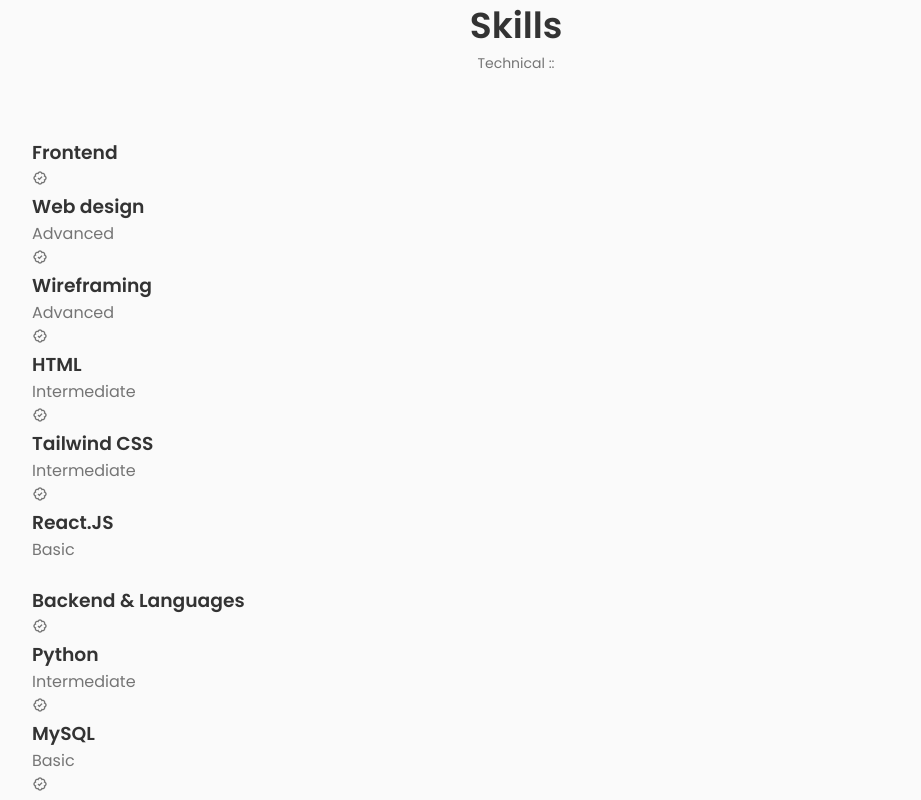
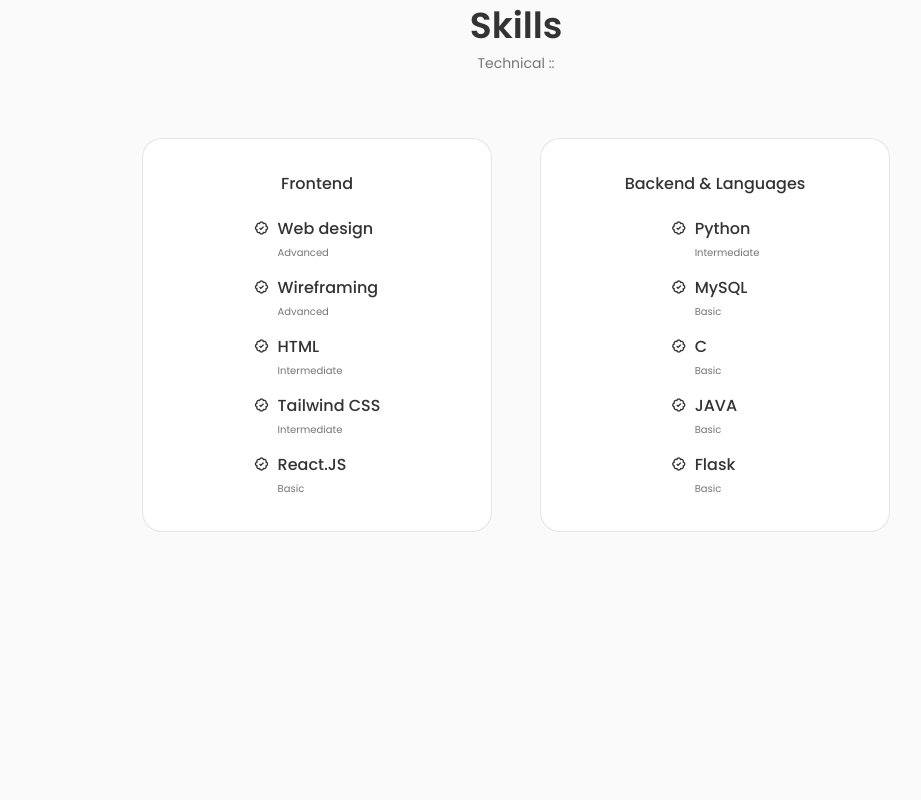
Before and after one commit to abhiiii05/Portfolio, a React (Create React App) app in the folder portfolio/: page / in a window 1280 px wide. Shown: the part 1820-2620 px from the top of the page, without its empty margins (124-1045 px from the left). After the commit the page ends 2384 px from the top, so only its background shows below. Built offline with nearby package versions, Linux system fonts and the light colour scheme.

Commit message:
skills madness done...on to qualification madness

```diff
--- a/portfolio/src/components/skills/skills.css
+++ b/portfolio/src/components/skills/skills.css
@@ -0,0 +1,81 @@
+.skills__container{
+    grid-template-columns: repeat(2, 350px);
+    column-gap: 3rem;
+    justify-content: center;
+}
+
+.skills__content{
+    background-color: var(--container-color);
+    border: 1px solid rgba(0, 0, 0, 0.1);
+    padding: 2rem 4rem;
+    border-radius: 1.25rem;
+}
+
+.skills__title{
+    font-size:var(--normal-font-size) ;
+    font-weight: var(--font-medium);
+    text-align: center;
+    margin-bottom: var(--mb-1-5);
+}
+
+
+.skills__box{
+    display: flex;
+    justify-content: center;
+    column-gap: 2.5rem;
+}
+
+.skills__group{
+    display: grid;
+    align-items: flex-start;
+    row-gap: 1rem;
+}
+
+.skills__data{
+    display: flex;
+    column-gap: 0.5rem;
+}
+
+.skills .bx-badge-check{
+    font-size: 1rem;
+    color: var(--title-color);
+}
+
+.skills__name{
+    font-size: var(--normal-font-size);
+    font-weight: var(--font-medium);
+    line-height: 18px;
+}
+
+.skills__level{
+    font-size: var(--tiny-font-size) ;
+}
+
+@media screen and (max-width: 992px){
+    .skills__container{
+        grid-template-columns: max-content ;
+        row-gap: 2rem;
+    }
+}
+
+@media screen and (max-width: 576px){
+    .skills__container{
+        grid-template-columns: 1fr;
+    }
+
+    .skills__content{
+        padding: 1.5rem;
+
+    }
+}
+
+@media screen and (max-width: 350px){
+    .skills__box{
+        column-gap: 1.25rem;
+    }
+
+    .skills__name{
+        font-size: var(--small-font-size);
+
+    }
+}
```
Also changed, not shown: portfolio/src/components/qualification/Qualification.jsx (added), portfolio/src/components/qualification/qualification.css (added).
